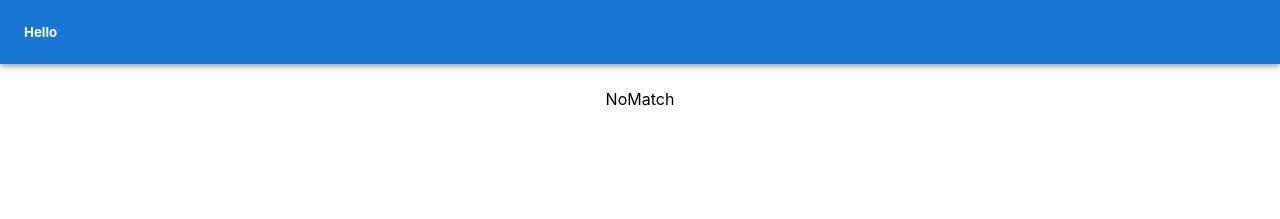
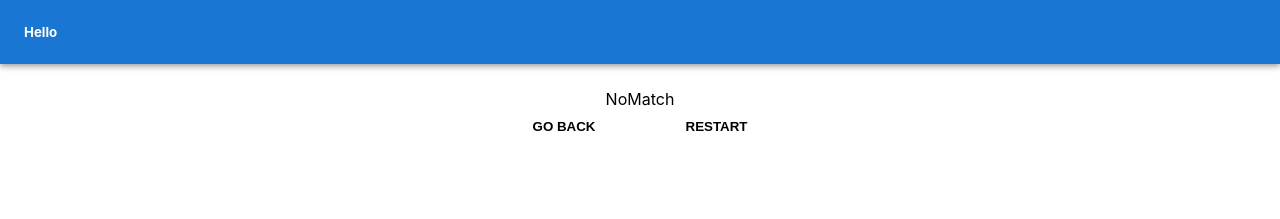
Before and after one commit to digitalkatana-dev/config-helper, a React (Create React App) app: page /config-result in a window 1280 px wide. Shown: the top 219 px of the page. Built offline with nearby package versions, Linux system fonts and the light colour scheme.

Commit message:
added clear and back buttons to config review

```diff
--- a/src/pages/ConfigReview/ConfigReview.jsx
+++ b/src/pages/ConfigReview/ConfigReview.jsx
@@ -1,5 +1,6 @@
 import React from 'react';
-import { useSelector } from 'react-redux';
+import { useDispatch, useSelector } from 'react-redux';
+import { useNavigate } from 'react-router-dom';
 import {
 	Mkt5009BridgedPrivate,
 	Mkt5009BridgedPrivateTP,
@@ -17,11 +18,24 @@ import {
 	MktCCRRoutedVDHCPVB,
 	NoMatch,
 } from './templates';
+import { clearForm } from '../../redux/slices/appSlice';
+import Button from '../../components/Button';
 import './config.scss';
 
 const ConfigReview = () => {
 	const { handoffType, circuitType, entryType, measurement, isTagged, tpLink } =
 		useSelector((state) => state.app);
+	const dispatch = useDispatch();
+	const navigate = useNavigate();
+
+	const handleBack = () => {
+		navigate('/');
+	};
+
+	const handleClear = () => {
+		dispatch(clearForm());
+		navigate('/');
+	};
 
 	const configViews = () => {
 		const isTaggedBool = isTagged === 'yes';
@@ -70,7 +84,13 @@ const ConfigReview = () => {
 		);
 	};
 
-	return <div id='config-review'>{configViews()}</div>;
+	return (
+		<div id='config-review'>
+			{configViews()}
+			<Button onClick={handleBack}>Go Back</Button>
+			<Button onClick={handleClear}>Restart</Button>
+		</div>
+	);
 };
 
 export default ConfigReview;
--- a/src/pages/Questionnaire/Questionnaire.jsx
+++ b/src/pages/Questionnaire/Questionnaire.jsx
@@ -10,7 +10,6 @@ import {
 	setState,
 	setZipCode,
 	getTimeZone,
-	setTimeZone,
 	setCarrier,
 	setHandoffType,
 	setSpeedUp,
@@ -28,8 +27,6 @@ import {
 	setDNSs,
 	setTPLink,
 	setIPTemplate,
-	clearForm,
-	// clearAppSuccess,
 	clearAppErrors,
 } from '../../redux/slices/appSlice';
 import { processIPs } from '../../util/helpers';
@@ -76,10 +73,6 @@ const Questionnaire = () => {
 	} = useSelector((state) => state.app);
 	const dispatch = useDispatch();
 	const navigate = useNavigate();
-
-	const handleClear = () => {
-		dispatch(clearForm());
-	};
 
 	const handleIP = () => {
 		const data = {
@@ -132,8 +125,8 @@ const Questionnaire = () => {
 
 	const handleSubmit = (e) => {
 		e.preventDefault();
+		handleIP();
 		navigate('/config-result');
-		// dispatch(setTimeZone(''));
 	};
 
 	const handleTimeZone = useCallback(() => {
@@ -146,8 +139,6 @@ const Questionnaire = () => {
 
 	return (
 		<Container className='q-container'>
-			{/* <Button onClick={handleClear}>Clear</Button>
-			<Button onClick={handleIP}>Handle IP</Button> */}
 			<form onSubmit={handleSubmit}>
 				<TextInput
 					placeholder='Client Name'
```
